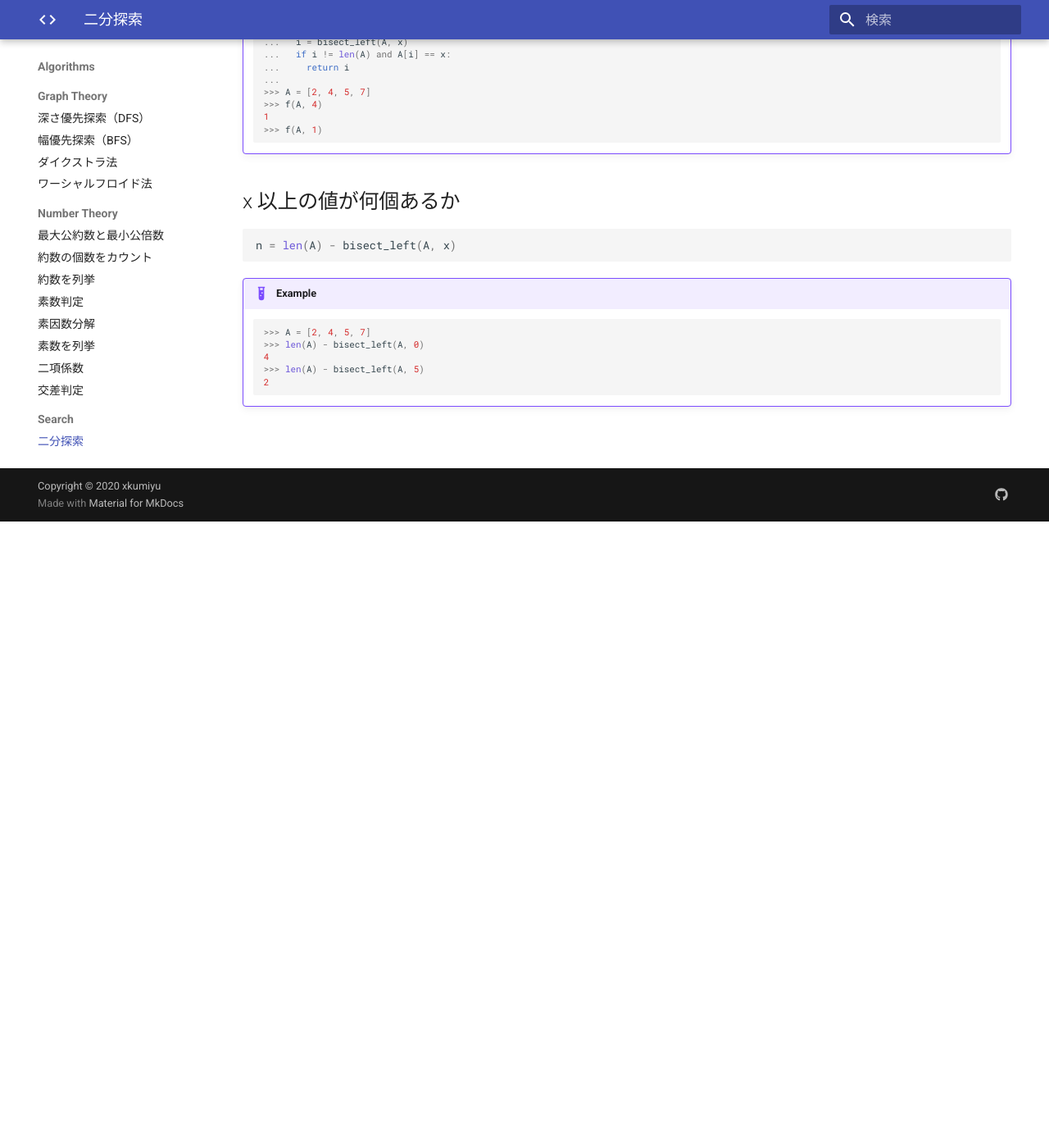
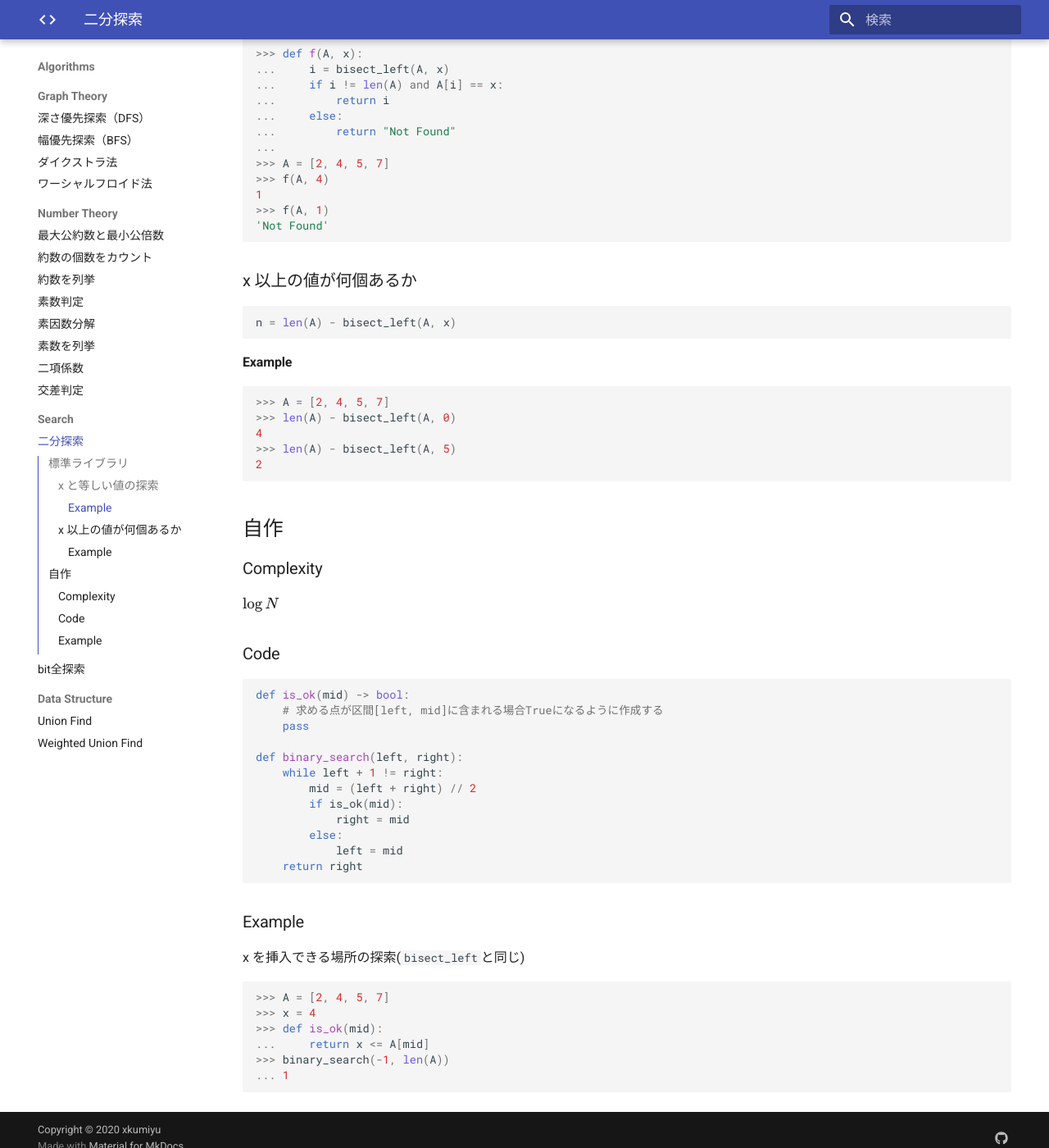
Before and after one commit to xkumiyu/coding-challenge-note, an MkDocs documentation site: the page built from docs/algorithms/binary_search.md, in a window 1280 px wide and 1400 px high, scrolled down 764 px. Shown: the whole window at 82% size. Built offline with MkDocs 1.6.1 and Material for MkDocs 9.7.7, drawn with Linux system fonts in a browser that asks for light colours; formulas are drawn with MathJax 3.

Commit message:
add user-defined function for binary search

````diff
--- a/docs/algorithms/binary_search.md
+++ b/docs/algorithms/binary_search.md
@@ -1,4 +1,6 @@
 # 二分探索
+
+## 標準ライブラリ
 
 ```py
 from bisect import bisect_left
@@ -13,44 +15,83 @@ from bisect import bisect_right
 !!! Note
     ソートされたリストに対して用いること
 
-## x と等しい値の探索
+### x と等しい値の探索
 
 ```py
 i = bisect_left(A, x)
 if i != len(A) and A[i] == x:
-  # 等しい値のインデックス
-  print(i)
+    # 等しい値のインデックス
+    print(i)
 else:
-  # 等しい値はない
-  pass
+    # 等しい値はない
+    pass
 ```
 
-!!! Example
+#### Example
 
-    ```py
-    >>> def f(A, x):
-    ...   i = bisect_left(A, x)
-    ...   if i != len(A) and A[i] == x:
-    ...     return i
-    ...
-    >>> A = [2, 4, 5, 7]
-    >>> f(A, 4)
-    1
-    >>> f(A, 1)
-    ```
+```py
+>>> def f(A, x):
+...     i = bisect_left(A, x)
+...     if i != len(A) and A[i] == x:
+...         return i
+...     else:
+...         return "Not Found"
+...
+>>> A = [2, 4, 5, 7]
+>>> f(A, 4)
+1
+>>> f(A, 1)
+'Not Found'
+```
 
-## x 以上の値が何個あるか
+### x 以上の値が何個あるか
 
 ```py
 n = len(A) - bisect_left(A, x)
 ```
 
-!!! Example
+#### Example
 
-    ```py
-    >>> A = [2, 4, 5, 7]
-    >>> len(A) - bisect_left(A, 0)
-    4
-    >>> len(A) - bisect_left(A, 5)
-    2
-    ```
+```py
+>>> A = [2, 4, 5, 7]
+>>> len(A) - bisect_left(A, 0)
+4
+>>> len(A) - bisect_left(A, 5)
+2
+```
+
+## 自作
+
+### Complexity
+
+$\log{N}$
+
+### Code
+
+```py
+def is_ok(mid) -> bool:
+    # 求める点が区間[left, mid]に含まれる場合Trueになるように作成する
+    pass
+
+def binary_search(left, right):
+    while left + 1 != right:
+        mid = (left + right) // 2
+        if is_ok(mid):
+            right = mid
+        else:
+            left = mid
+    return right
+```
+
+### Example
+
+x を挿入できる場所の探索(`bisect_left`と同じ)
+
+```py
+>>> A = [2, 4, 5, 7]
+>>> x = 4
+>>> def is_ok(mid):
+...     return x <= A[mid]
+>>> binary_search(-1, len(A))
+... 1
+```
````
Also changed, not shown: docs/basic/other.md (+8 -1 lines), docs/basic/stdin.md (+4 -0 lines).
